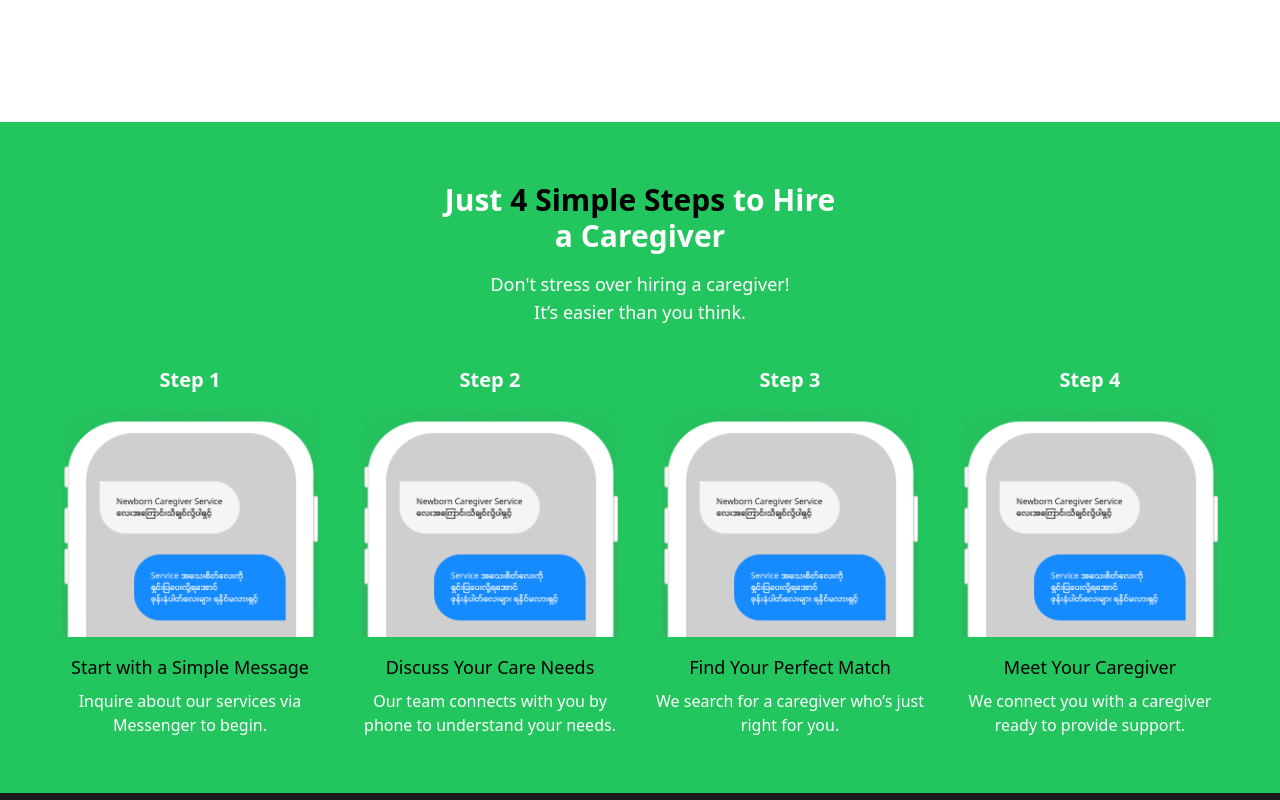
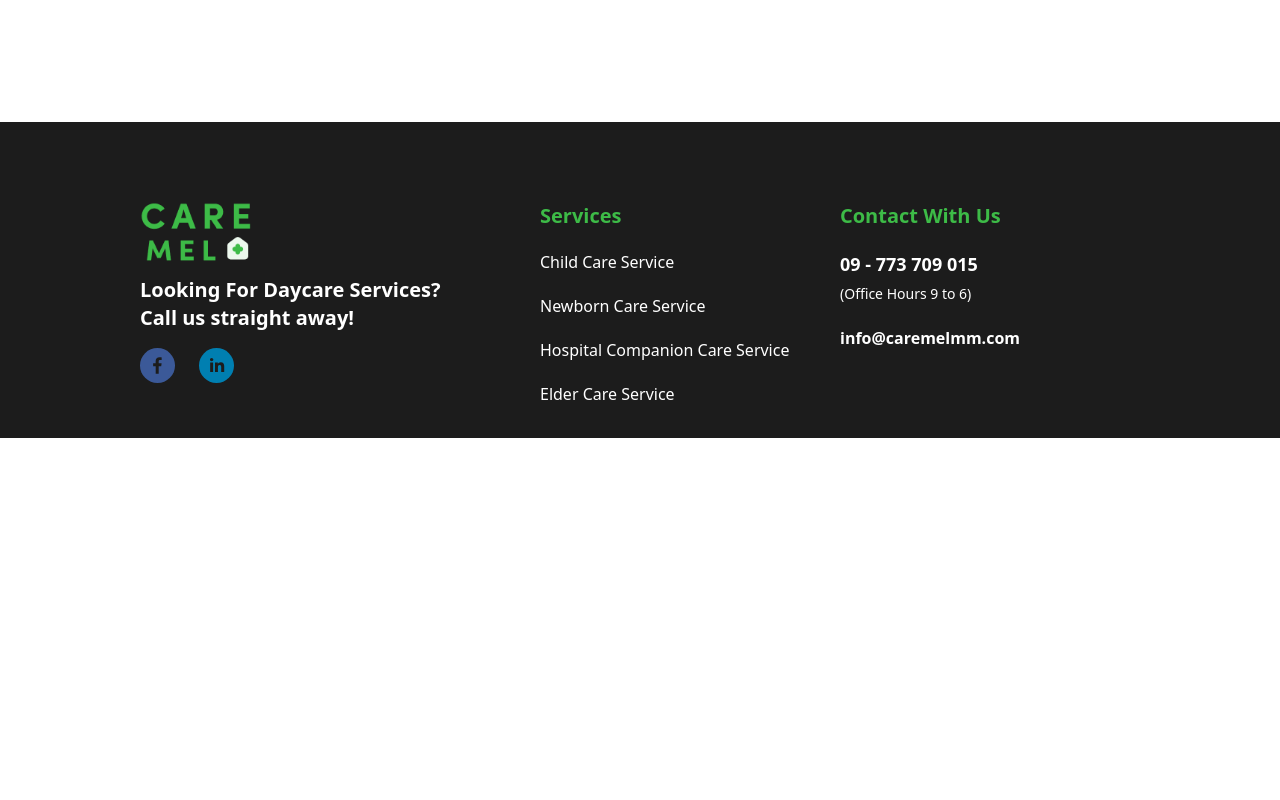
Before and after one commit to Care-Mel/care-mel-frontend, a React (Vite) app: page /contact in a window 1280 px wide. Shown: the part 1160-1960 px from the top of the page. After the commit the page ends 1598 px from the top, so only its background shows below. Built offline with nearby package versions, Linux system fonts and the light colour scheme.

Commit message:
feat: remove step section

```diff
--- a/src/components/Home/Accordian.jsx
+++ b/src/components/Home/Accordian.jsx
@@ -3,7 +3,7 @@ import { FaPlus, FaMinus } from "react-icons/fa";
 
 const Accordion = () => {
   const [openIndex, setOpenIndex] = useState(null);
-  const [show, setShow] = useState(false);
+  // const [show, setShow] = useState(false);
 
   const data = [
     {
--- a/src/pages/About.jsx
+++ b/src/pages/About.jsx
@@ -1,6 +1,6 @@
 import GoalsAndAspirations from "../components/About/GoalsAndAspirations ";
 import TeamSection from "../components/About/TeamSection";
-import Footer from "../components/Footer";
+// import Footer from "../components/Footer";
 import Accordion from "../components/Home/Accordian";
 import CaregiverSection from "../components/Home/CaregiverSection";
 import Collaborate from "../components/Home/Collaborate";
--- a/src/pages/Contact.jsx
+++ b/src/pages/Contact.jsx
@@ -1,16 +1,16 @@
 // import React from 'react'
 
 import ContactSection from "../components/Contact/ContactSection";
-import Footer from "../components/Footer";
+// import Footer from "../components/Footer";
 import Accordion from "../components/Home/Accordian";
-import Steps from "../components/Home/StepPage";
+// import Steps from "../components/Home/StepPage";
 
 function Contact() {
   return (
     <div>
       <ContactSection />
       <Accordion />
-      <Steps />
+      {/* <Steps /> */}
       {/* <Footer classData={"bg-footer"} /> */}
     </div>
   );
--- a/src/pages/Home.jsx
+++ b/src/pages/Home.jsx
@@ -1,4 +1,4 @@
-import Footer from "../components/Footer";
+// import Footer from "../components/Footer";
 import AboutUs from "../components/Home/AboutUs";
 import Accordion from "../components/Home/Accordian";
 import CaregiverSection from "../components/Home/CaregiverSection";
@@ -6,7 +6,7 @@ import CaregiverSection from "../components/Home/CaregiverSection";
 import Collaborate from "../components/Home/Collaborate";
 import HeroBanner from "../components/Home/HeroBanner";
 import Mission from "../components/Home/Mission";
-import Steps from "../components/Home/StepPage";
+// import Steps from "../components/Home/StepPage";
 import Testmonial from "../components/Home/testmonial/Testmonial";
 
 function Home() {
@@ -16,7 +16,7 @@ function Home() {
       <AboutUs />
       <Mission />
       <Collaborate />
-      <Steps />
+      {/* <Steps /> */}
       <Testmonial />
       <CaregiverSection />
       <Accordion />
```
